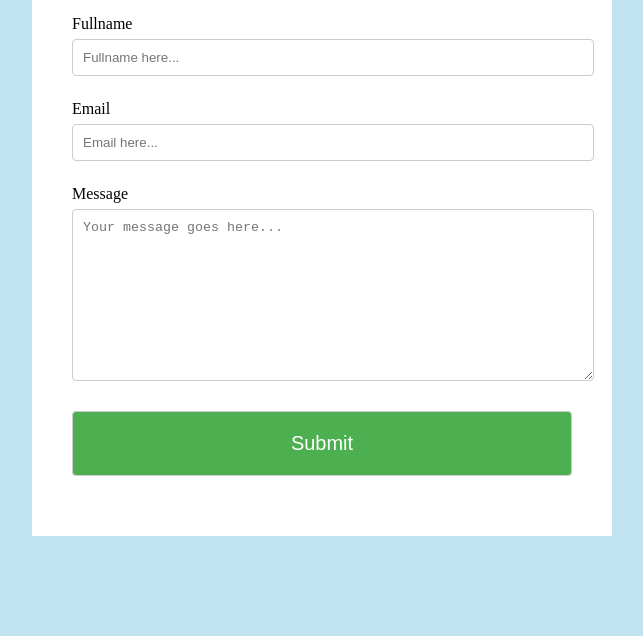
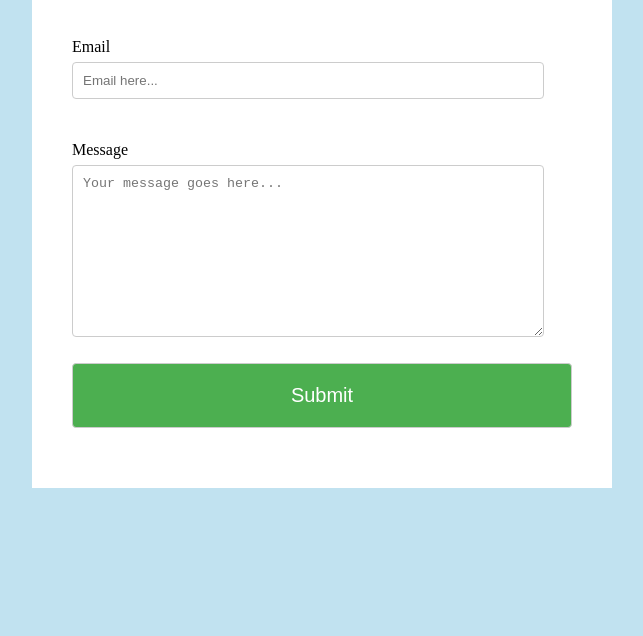
Before and after one commit to ddoyediran/week4-mon, a plain HTML site: page contact.html in a window 1280 px wide. Shown: the part 279-915 px from the top of the page, without its empty margins (318-961 px from the left). After the commit the page ends 800 px from the top, so only its background shows below. Drawn offline with Linux system fonts and the light colour scheme.

Commit message:
more commit

```diff
--- a/contact.html
+++ b/contact.html
@@ -18,7 +18,7 @@
         <a href="./about.html" class="contact-nav-about">About me</a> -->
       </nav>
 
-      <div class="content-about">
+      <div class="div-about content-about">
         <h3>Drop your message here</h3>
         <form action="" class="form">
           <label for="fullname">Fullname</label>
--- a/style.css
+++ b/style.css
@@ -8,9 +8,16 @@ body {
   padding: 40px;
 }
 
+/* .content-about {
+  background-color: white;
+  max-width: 600px;
+  margin: 0;
+} */
+
 .content-about {
   max-width: 500px;
-  margin: 100px auto;
+  margin: auto;
+  margin-top: 20px;
   padding: 40px;
   background-color: white;
 }
@@ -82,7 +89,9 @@ button {
 
 input[type="text"],
 textarea {
-  width: 100%;
+  display: block;
+  width: 450px;
+  /* max-width: auto; */
   padding: 10px;
   margin: 6px 0px;
   border: 1px solid #ccc;
@@ -92,6 +101,7 @@ textarea {
 input[type="submit"] {
   background-color: #4caf50;
   width: 100%;
+  /* max-width: auto; */
   padding: 20px 10px;
   margin: 20px 0px;
   border: 1px solid #ccc;
@@ -143,3 +153,7 @@ input[type="submit"]:hover {
   font-weight: bold;
   border-bottom: 1px solid rgba(247, 237, 237, 0.3);
 }
+
+/* main-nav li {
+  padding: 0, 5%;
+} */
```
